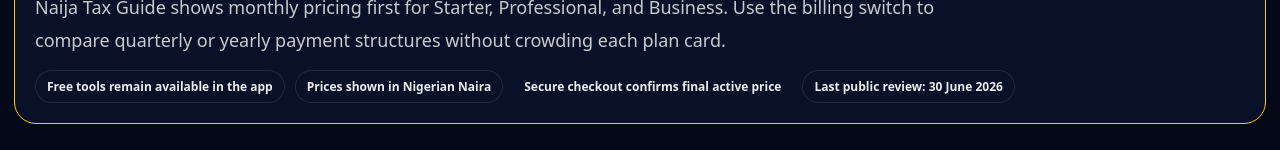
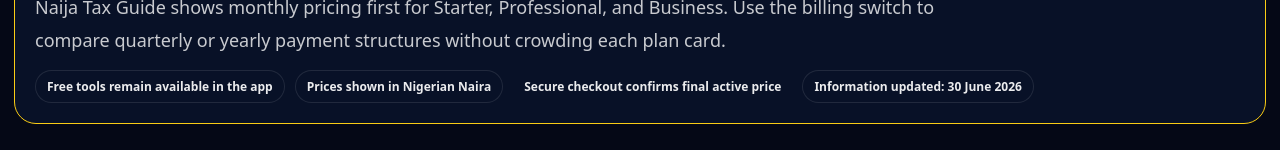
Before and after one commit to SirBM201/naija-tax-guide-frontend, a Next.js app: page /pricing in a window 1280 px wide. Shown: the part 290-440 px from the top of the page. Built offline with nearby package versions, Linux system fonts and the light colour scheme; no server answers.

Commit message:
Refine public pricing trust copy

```diff
--- a/app/pricing/page.tsx
+++ b/app/pricing/page.tsx
@@ -195,7 +195,7 @@ export default function PublicPricingPage() {
               <span style={pill()}>Free tools remain available in the app</span>
               <span style={pill()}>Prices shown in Nigerian Naira</span>
               <span style={pill("warn")}>Secure checkout confirms final active price</span>
-              <span style={pill()}>Last public review: {SITE.trustReviewDate}</span>
+              <span style={pill()}>Information updated: {SITE.trustReviewDate}</span>
             </div>
           </section>
         </header>
```
